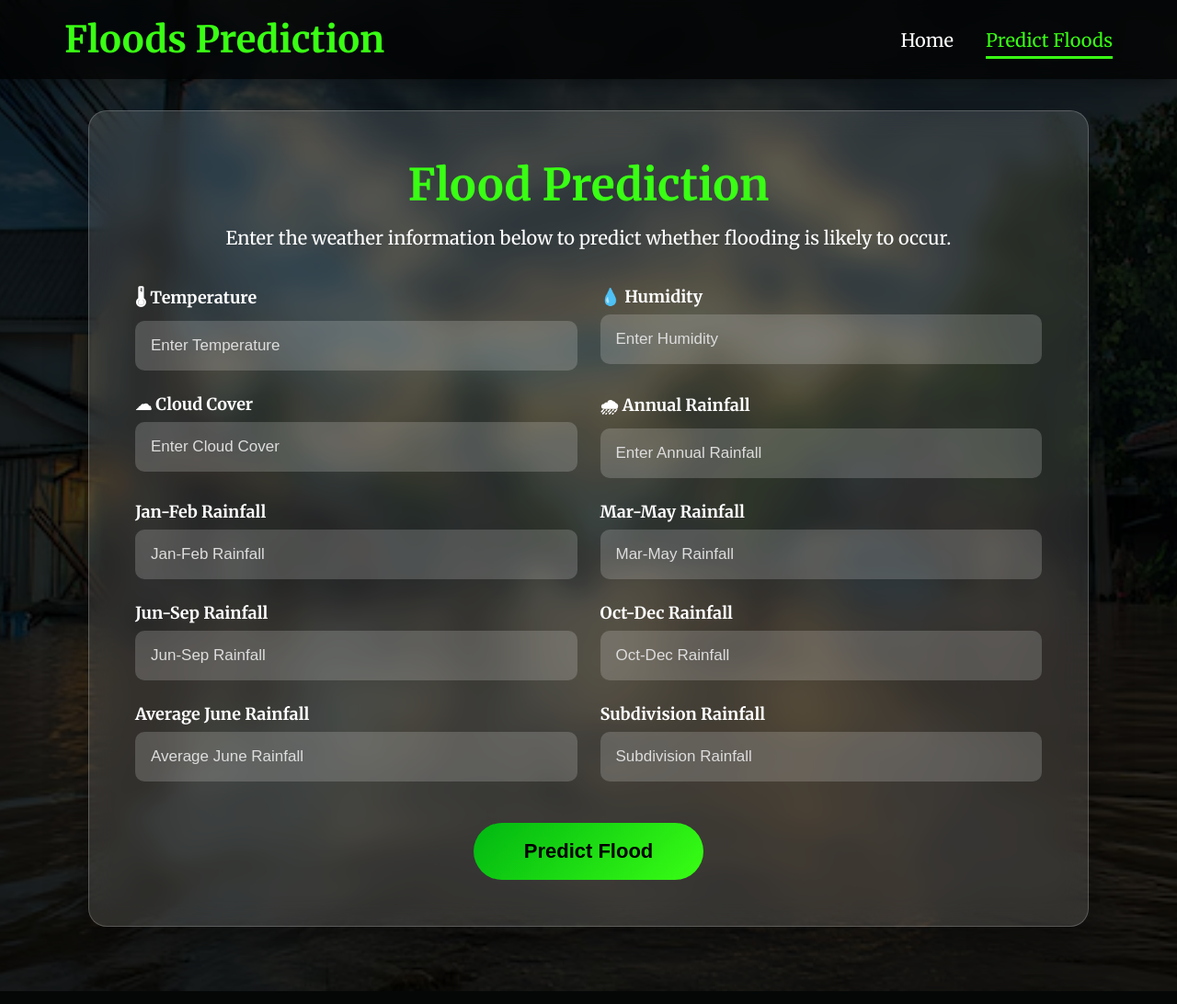
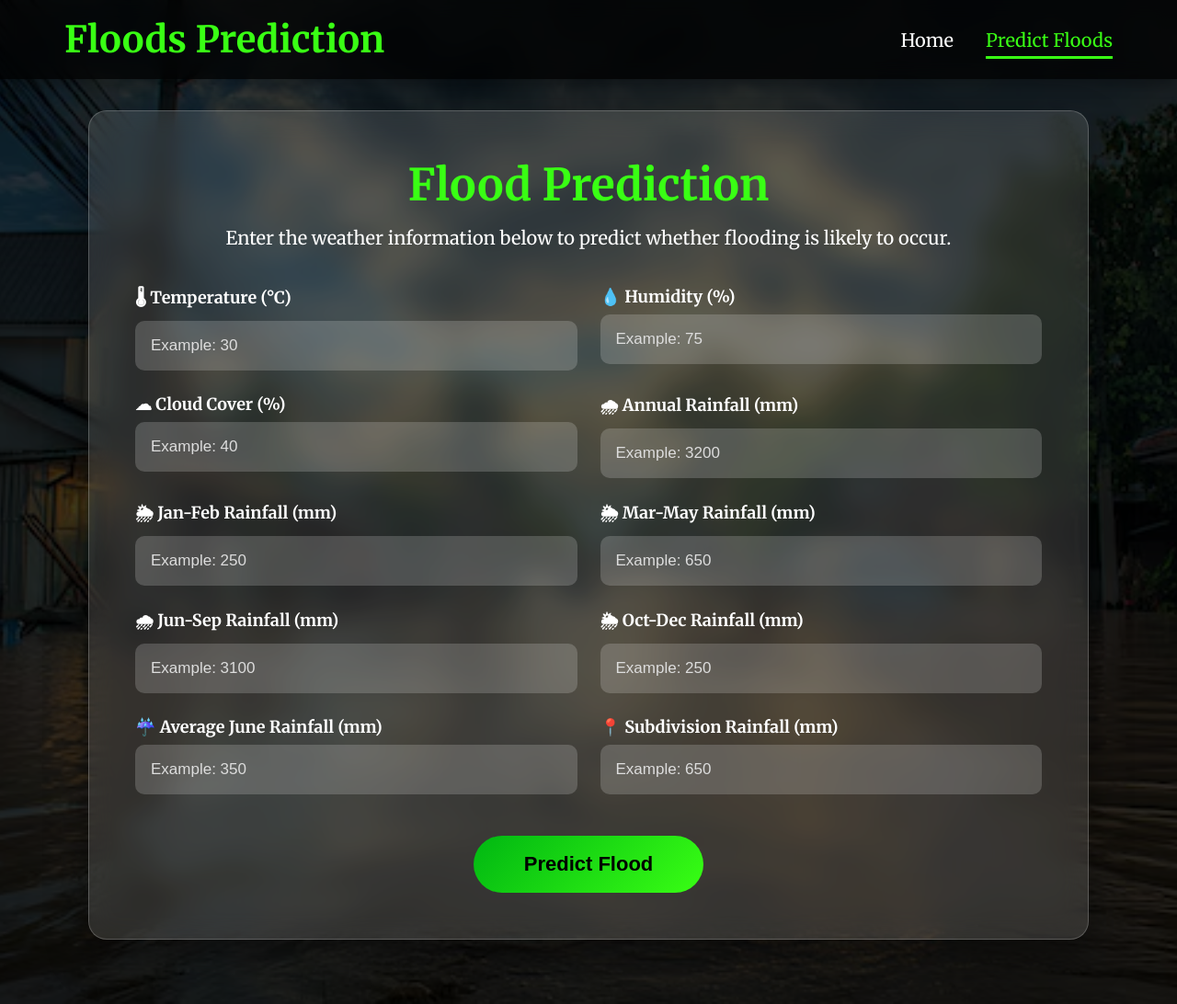
Before and after one commit to doprajnasai/Flood-Prediction-System, a Flask app: page /predict in a window 1280 px wide. Shown: the whole page at 92% size. Run offline with Flask 3, Linux system fonts and the light colour scheme; parts of the project's set-up code (start-up, migrations or seed data) failed here and were passed over.

Commit message:
Added input validation limits for prediction form

```diff
--- a/templates/predict.html
+++ b/templates/predict.html
@@ -61,120 +61,140 @@
 
                     <div class="input-box">
 
-                        <label>🌡 Temperature</label>
+                        <label>🌡 Temperature (°C)</label>
 
                         <input type="number"
-                               step="any"
+                               step="0.1"
+                               min="0"
+                               max="60"
                                name="temp"
-                               placeholder="Enter Temperature"
+                               placeholder="Example: 30"
                                required>
 
                     </div>
 
                     <div class="input-box">
 
-                        <label>💧 Humidity</label>
+                        <label>💧 Humidity (%)</label>
 
                         <input type="number"
-                               step="any"
+                               step="0.1"
+                               min="0"
+                               max="100"
                                name="humidity"
-                               placeholder="Enter Humidity"
+                               placeholder="Example: 75"
                                required>
 
                     </div>
 
                     <div class="input-box">
 
-                        <label>☁ Cloud Cover</label>
+                        <label>☁ Cloud Cover (%)</label>
 
                         <input type="number"
-                               step="any"
+                               step="0.1"
+                               min="0"
+                               max="100"
                                name="cloud"
-                               placeholder="Enter Cloud Cover"
+                               placeholder="Example: 40"
                                required>
 
                     </div>
 
                     <div class="input-box">
 
-                        <label>🌧 Annual Rainfall</label>
+                        <label>🌧 Annual Rainfall (mm)</label>
 
                         <input type="number"
-                               step="any"
+                               step="0.1"
+                               min="0"
+                               max="10000"
                                name="annual"
-                               placeholder="Enter Annual Rainfall"
+                               placeholder="Example: 3200"
                                required>
 
                     </div>
 
                     <div class="input-box">
 
-                        <label>Jan-Feb Rainfall</label>
+                        <label>🌦 Jan-Feb Rainfall (mm)</label>
 
                         <input type="number"
-                               step="any"
+                               step="0.1"
+                               min="0"
+                               max="3000"
                                name="janfeb"
-                               placeholder="Jan-Feb Rainfall"
+                               placeholder="Example: 250"
                                required>
 
                     </div>
 
                     <div class="input-box">
 
-                        <label>Mar-May Rainfall</label>
+                        <label>🌦 Mar-May Rainfall (mm)</label>
 
                         <input type="number"
-                               step="any"
+                               step="0.1"
+                               min="0"
+                               max="3000"
                                name="marmay"
-                               placeholder="Mar-May Rainfall"
+                               placeholder="Example: 650"
                                required>
 
                     </div>
 
                     <div class="input-box">
 
-                        <label>Jun-Sep Rainfall</label>
+                        <label>🌧 Jun-Sep Rainfall (mm)</label>
 
                         <input type="number"
-                               step="any"
+                               step="0.1"
+                               min="0"
+                               max="6000"
                                name="junsep"
-                               placeholder="Jun-Sep Rainfall"
+                               placeholder="Example: 3100"
                                required>
 
                     </div>
 
                     <div class="input-box">
 
-                        <label>Oct-Dec Rainfall</label>
+                        <label>🌦 Oct-Dec Rainfall (mm)</label>
 
                         <input type="number"
-                               step="any"
+                               step="0.1"
+                               min="0"
+                               max="3000"
                                name="octdec"
-                               placeholder="Oct-Dec Rainfall"
+                               placeholder="Example: 250"
                                required>
 
                     </div>
 
                     <div class="input-box">
 
-                        <label>Average June Rainfall</label>
+                        <label>☔ Average June Rainfall (mm)</label>
 
                         <input type="number"
-                               step="any"
+                               step="0.1"
+                               min="0"
+                               max="1000"
                                name="avgjune"
-                               placeholder="Average June Rainfall"
+                               placeholder="Example: 350"
                                required>
 
                     </div>
 
                     <div class="input-box">
 
-                        <label>Subdivision Rainfall</label>
+                        <label>📍 Subdivision Rainfall (mm)</label>
 
                         <input type="number"
-                               step="any"
+                               step="0.1"
+                               min="0"
+                               max="5000"
                                name="sub"
-                               placeholder="Subdivision Rainfall"
+                               placeholder="Example: 650"
                                required>
 
                     </div>
```
